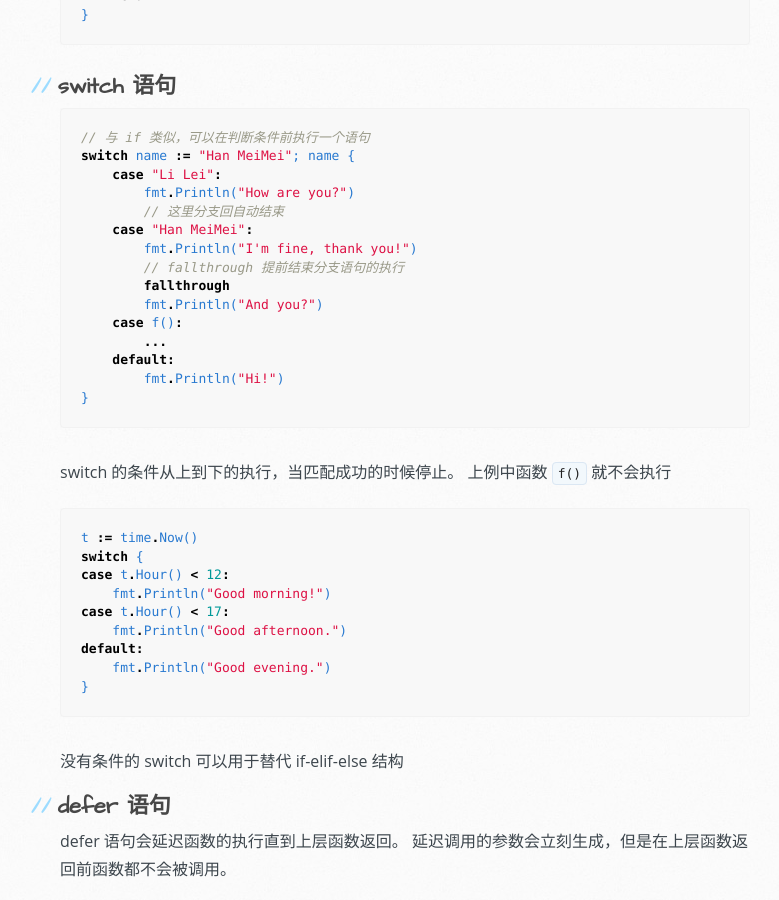
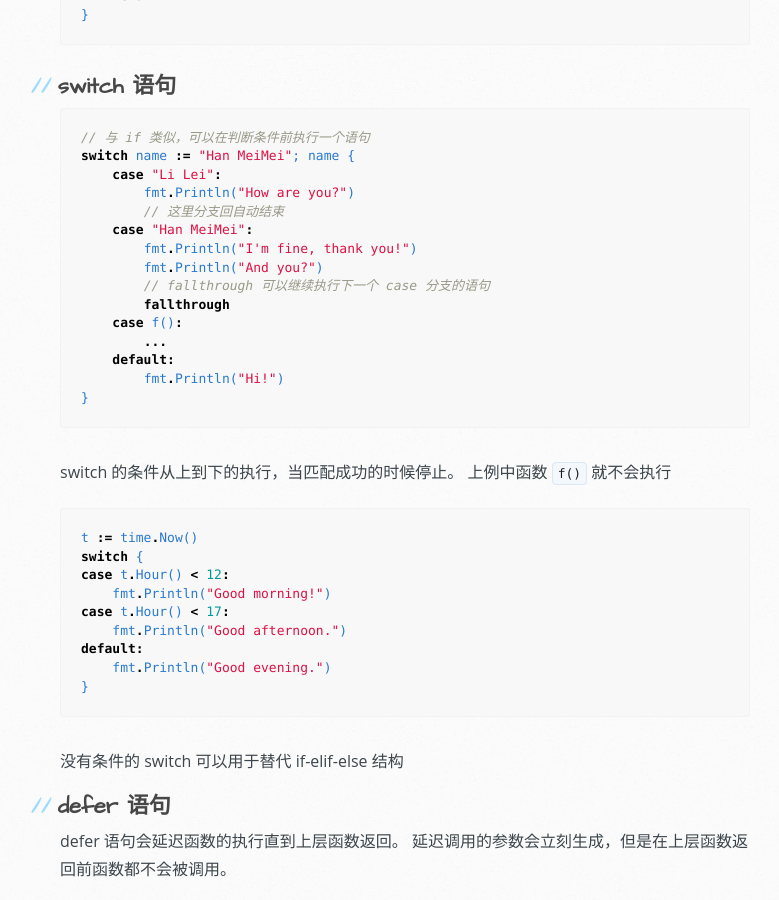
Before and after one commit to baiyangcao/baiyangcao.github.io, a Jekyll site: the page built from _posts/2017-05-28-go-tour.md, in a window 1280 px wide and 900 px high, scrolled down 3922 px. Shown: the whole window, without its empty margins (110-889 px from the left). Built offline with Jekyll 4.4.1, drawn with Linux system fonts in a browser that asks for light colours; nearby versions of some CDN libraries; library files that are not in the unit come from our copies.

Commit message:
修复 go tour 错误

```diff
--- a/_posts/2017-05-28-go-tour.md
+++ b/_posts/2017-05-28-go-tour.md
@@ -188,9 +188,9 @@ switch name := "Han MeiMei"; name {
         // 这里分支回自动结束
     case "Han MeiMei":
         fmt.Println("I'm fine, thank you!")
-        // fallthrough 提前结束分支语句的执行
+        fmt.Println("And you?")
+        // fallthrough 可以继续执行下一个 case 分支的语句
         fallthrough
-        fmt.Println("And you?")
     case f():
         ...
     default:
```
